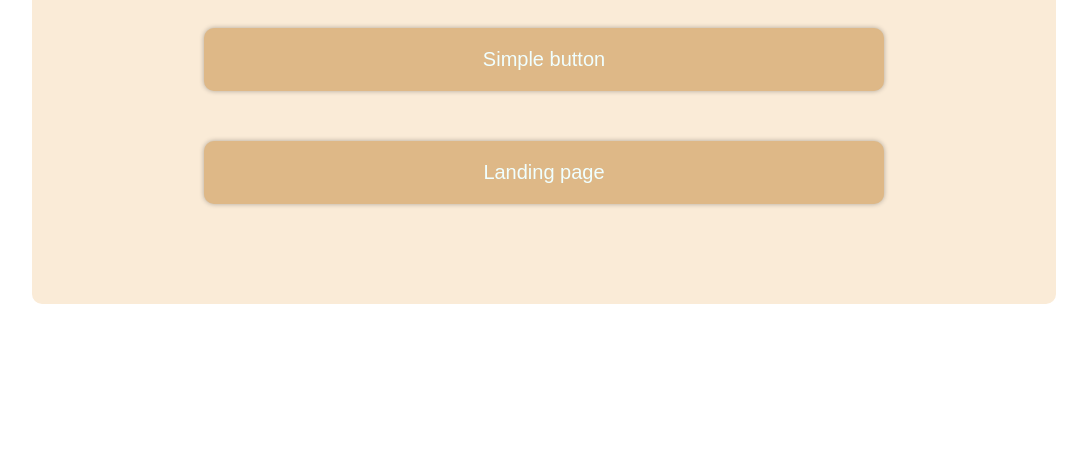
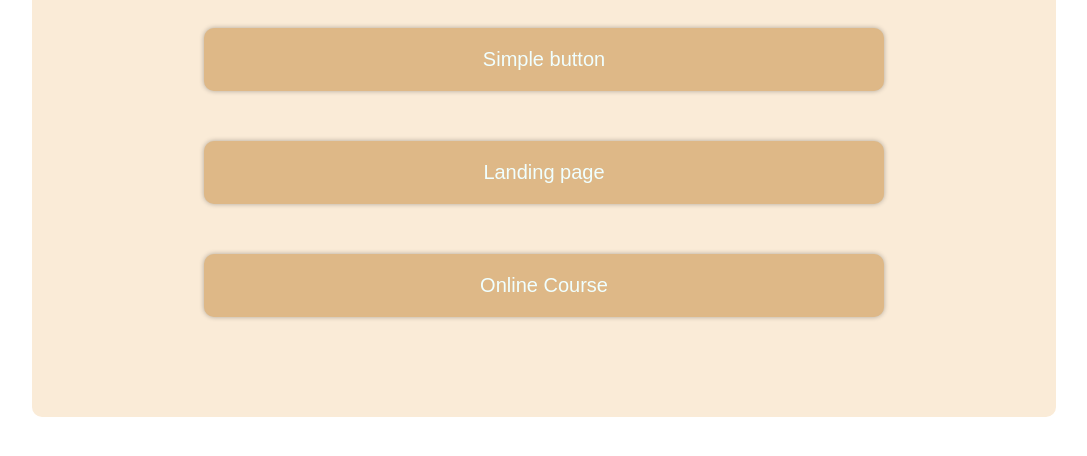
Before and after one commit to MatrixRex/01-web-practice, a plain HTML site: page index.html in a window 1280 px wide. Shown: the part 310-766 px from the top of the page, without its empty margins (96-1183 px from the left). Drawn offline with Linux system fonts and the light colour scheme.

Commit message:
added course to main page

```diff
--- a/index.html
+++ b/index.html
@@ -14,6 +14,7 @@
         <ol class="projects-container">
             <li><a href="01-glowing-shadow-hover-button/index.html">Simple button</a></li>
             <li><a href="03-Landing/index.html">Landing page</a></li>
+            <li><a href="04-Course/index.html">Online Course</a></li>
         </ol>
     </div>
 
```
